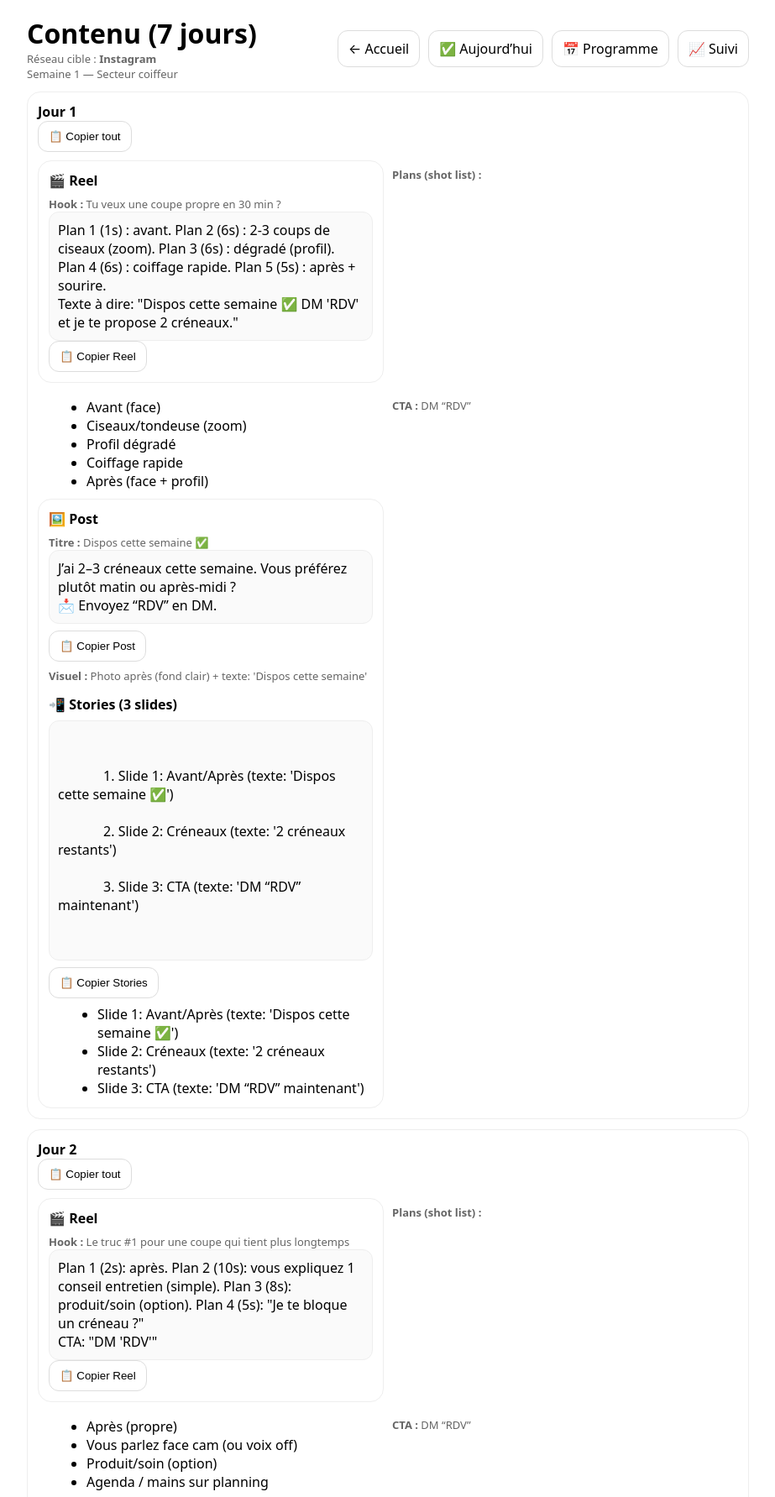
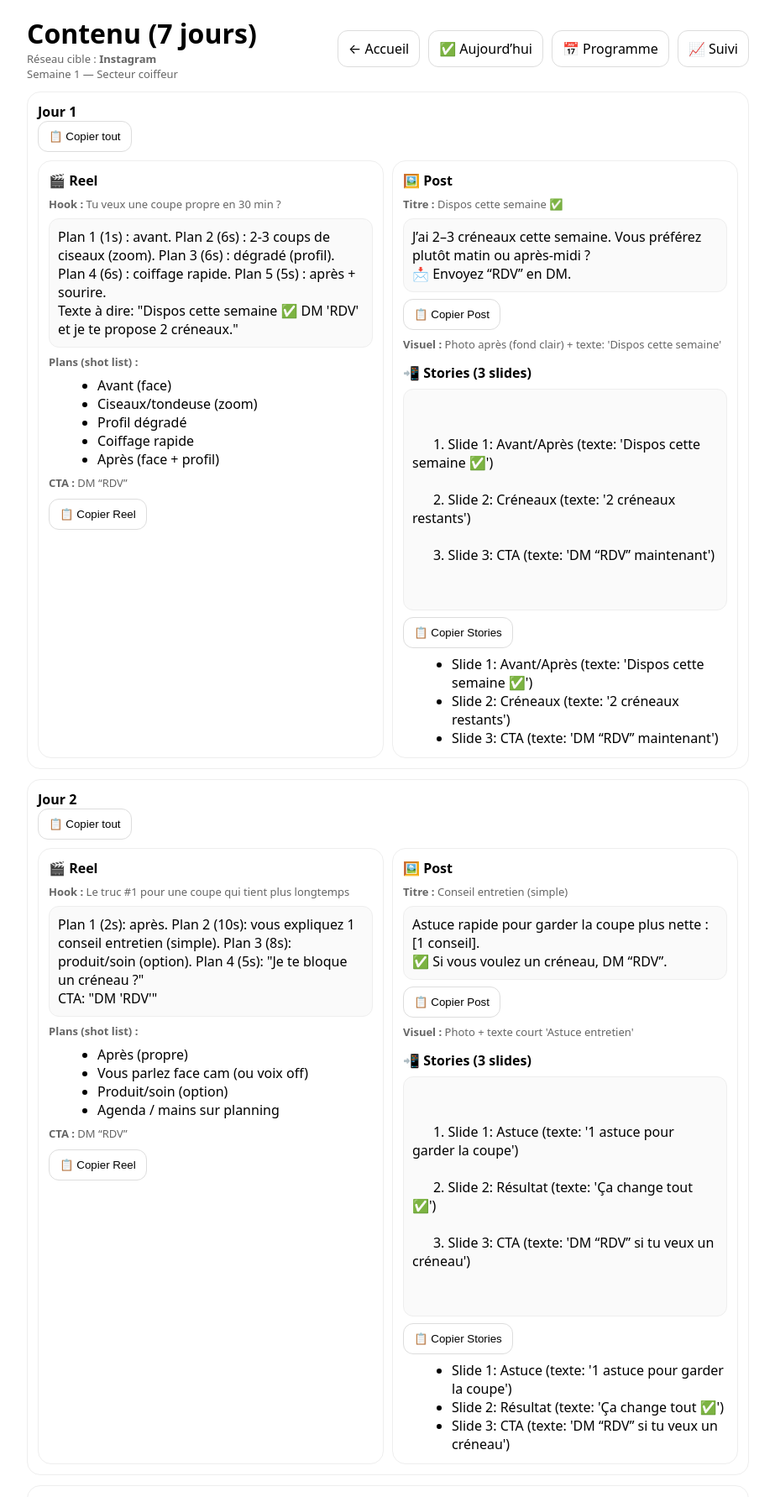
Before and after one commit to peninpalenzuelam-rgb/mission1-taches, a Flask app: page /contenu in a window 1280 px wide. Shown: the top 1783 px of the page at 84% size, without its empty margins (178-1101 px from the left). Run offline with Flask 3, Linux system fonts and the light colour scheme.

Commit message:
Fix contenu grid layout and network-specific blocks

```diff
--- a/templates/contenu.html
+++ b/templates/contenu.html
@@ -35,6 +35,7 @@
     .h { font-weight: 800; margin-bottom: 8px; }
     .box { white-space: pre-wrap; background:#fafafa; border:1px solid #eee; border-radius: 12px; padding: 10px; }
     .muted { color:#666; font-size: 13px; }
+    .full { grid-column: 1 / -1; }
     ul { margin: 8px 0 0 18px; }
   </style>
 </head>
@@ -97,14 +98,16 @@ Visuel: {{ d["post"]["visual"] }}
            <button class="btn" type="button" onclick="copyTextArea('all-ta-{{ d["day"] }}')">📋 Copier tout</button>
 
       <div class="grid">
+        <!-- CARD 1 : Adaptée au réseau -->
         <div class="card">
           <div class="h">
             {% if is_google %}📍 Post Google{% elif is_fb %}🟦 Post Facebook{% else %}🎬 Reel{% endif %}
           </div>
+
           <div class="muted"><strong>Hook :</strong> {{ d["reel"]["hook"] }}</div>
 
           {% if is_google %}
-              <div class="box">
+            <div class="box" style="margin-top:8px;">
       Post Google (à copier-coller) :
 
       {{ d["post"]["title"] }}
@@ -114,9 +117,8 @@ Visuel: {{ d["post"]["visual"] }}
       👉 Lien avis : {{ salon.get("lien_avis_google","[LIEN]") }}
       👉 Réserver : {{ salon.get("telephone","") or salon.get("cta","DM RDV") }}
              </div>
-
            {% elif is_fb %}
-              <div class="box">
+             <div class="box" style="margin-top:8px;">
        Post Facebook (à copier-coller) :
 
        {{ d["post"]["caption"] }}
@@ -124,43 +126,56 @@ Visuel: {{ d["post"]["visual"] }}
        Astuce : publiez aussi dans 1 groupe local (ex : “Tu es de {{ salon.get("ville","[VILLE]") }} ?”)
        👉 Réserver : {{ salon.get("telephone","") or salon.get("cta","DM RDV") }}
             </div>
+         {% else %}
+           <div class="box" id="reel-{{ d["day"] }}" style="margin-top:8px;">{{ d["reel"]["script"] }}</div>
 
-            {% else %}
-              <div class="box" id="reel-{{ d["day"] }}">{{ d["reel"]["script"] }}</div>
-            {% endif %}
-
-               <button class="btn" type="button" onclick="copyTextArea('reel-ta-{{ d["day"] }}')">📋 Copier Reel</button>
-            </div>
-          {% if not is_google and not is_fb %}
             <div class="muted" style="margin-top:8px;"><strong>Plans (shot list) :</strong></div>
             <ul>
               {% for s in d["reel"]["shots"] %}
                  <li>{{ s }}</li>
               {% endfor %}
             </ul>
+
             <div class="muted" style="margin-top:8px;"><strong>CTA :</strong> {{ d["reel"]["cta"] }}</div>
+          {% endif %}
+
+          <div style="margin-top:10px;">
+            {% if is_google %}
+              <button class="btn" type="button" onclick="copyTextArea('post-ta-{{ d["day"] }}')">📋 Copier Post Google</button>
+            {% elif is_fb %}
+              <button class="btn" type="button" onclick="copyTextArea('post-ta-{{ d["day"] }}')">📋 Copier Post Facebook</button>
             {% else %}
-            <div class="muted" style="margin-top:8px;">
+              <button class="btn" type="button" onclick="copyTextArea('reel-ta-{{ d["day"] }}')">📋 Copier Reel</button>
+            {% endif %}
+          </div>
+       </div>
+
+        <!-- CONSEIL en pleine largeur, ENTRE les 2 cards -->
+        {% if is_google or is_fb %}
+          <div class="box full">
             <strong>Conseil :</strong>
             {% if is_google %}
-                publiez sur Google Business + demandez 1 avis via votre lien.
-              {% elif is_fb %}
-                publiez sur Facebook + 1 groupe local.
+              Publiez sur Google Business + demandez 1 avis via votre lien.
+            {% else %}
+              Publiez sur Facebook + 1 groupe local.
             {% endif %}
           </div>
         {% endif %}
 
+        <!-- CARD 2 : Post + Stories -->
         <div class="card">
           <div class="h">🖼️ Post</div>
           <div class="muted"><strong>Titre :</strong> {{ d["post"]["title"] }}</div>
-            <div class="box" id="post-{{ d["day"] }}">{{ d["post"]["caption"] }}</div>
+          <div class="box" id="post-{{ d["day"] }}" style="margin-top:8px;">{{ d["post"]["caption"] }}</div>
+
           <div style="margin-top:8px;">
           <button class="btn" type="button" onclick="copyTextArea('post-ta-{{ d["day"] }}')">📋 Copier Post</button>
           </div>
+
           <div class="muted" style="margin-top:8px;"><strong>Visuel :</strong> {{ d["post"]["visual"] }}</div>
 
           <div class="h" style="margin-top:14px;">📲 Stories (3 slides)</div>
-            <div class="box" id="story-{{ d["day"] }}">
+          <div class="box" id="story-{{ d["day"] }}" style="margin-top:8px;">
       {% for s in d["story"]["slides"] %}
       {{ loop.index }}. {{ s }}
       {% endfor %}
```
Lines whose indentation alone changed are shown as unchanged.
